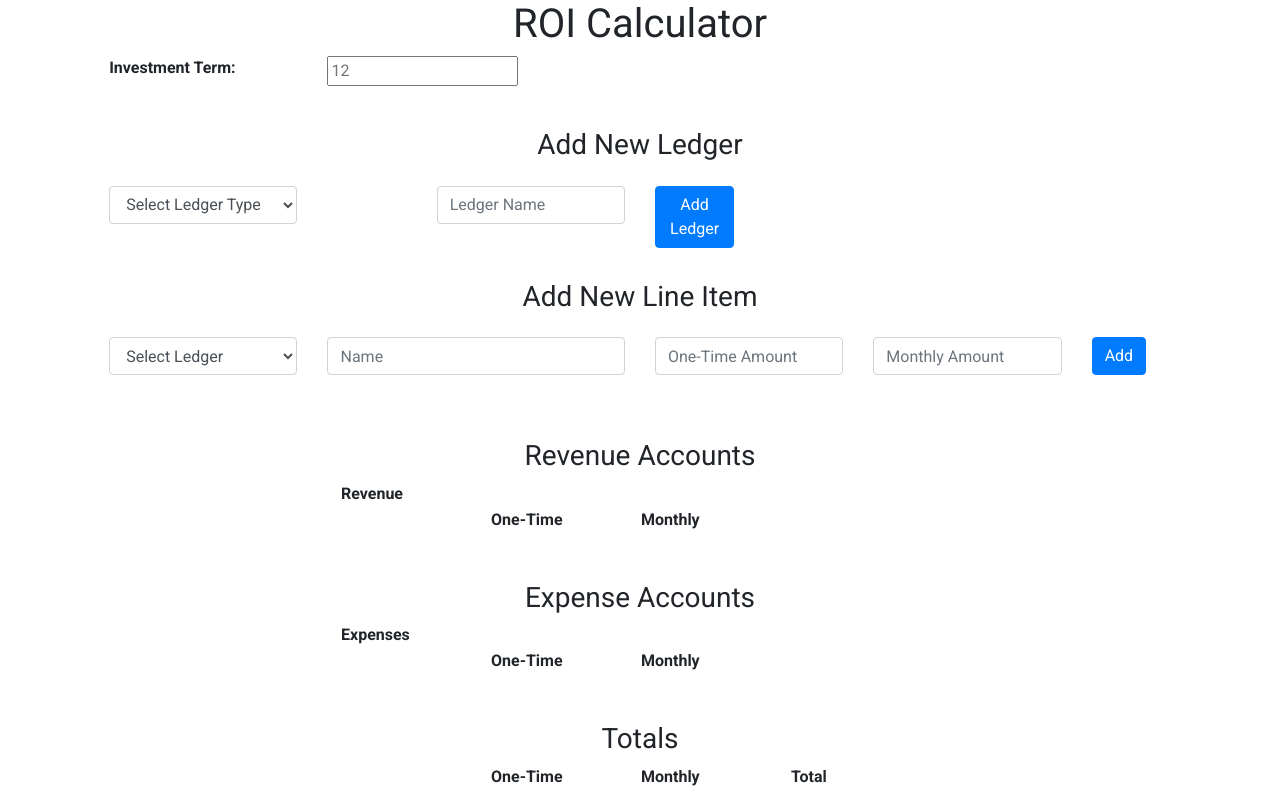
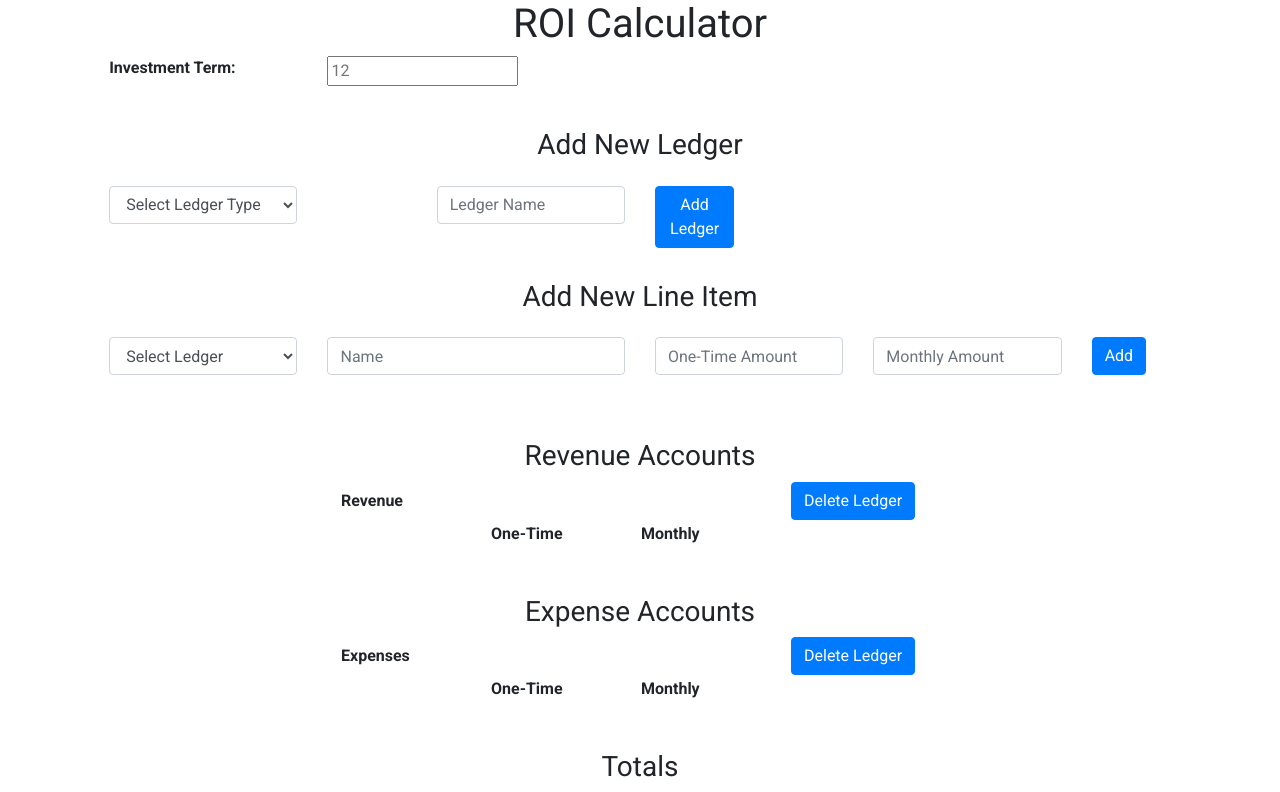
Before and after one commit to zayolab/developer-exercise, a React (Create React App) app: page / in a window 1280 px wide. Shown: the top 792 px of the page. Built offline with nearby package versions, Linux system fonts and the light colour scheme.

Commit message:
Implement deletion of ledgers/accounts

```diff
--- a/src/App.js
+++ b/src/App.js
@@ -33,6 +33,7 @@ class App extends Component {
             ]
         };
 
+        // helper functions
         this.ledgerAt = this.ledgerAt.bind(this);
 
         this.handleDeleteItem = this.handleDeleteItem.bind(this);
@@ -53,17 +54,25 @@ class App extends Component {
     }
 
     /**
-     * Return the ledger at overall index 'index'
-     * Since we have two separate ledger types and assign indices to the concatenated array,
-     * this method is convenient for finding the _actual_ ledger at a given index.
+     * Return the ledger group (revenue or expenses) and index within said group at the given total index
      * I always concat revenues first, expenses after
+     * Returns:
+     * {
+     *     ledgerGroup: this.ledgers.revenues or this.ledgers.expenses
+     *     index: The index *within the group* of the selected ledger
+     * }
      */
     ledgerAt(index) {
+        // check input errors
         if(index < 0) throw new TypeError("Index must be >= 0");
-        // if index is below the number of revenue ledgers, we're referring to one of them
-        if(index < this.ledgers.revenue.length) return this.ledgers.revenue[index];
-        // otherwise, it will be in expenses, but offset by the length of the revenues array
-        return this.ledgers.expenses[index - this.ledgers.revenue.length];
+        if(isNaN(index)) throw new TypeError("Index must be a number");
+
+        //Find ledger type.
+        //Since I concat revenue:expenses in generating indices, (index<revenue.length) belongs to revenue, otherwise expenses
+        if(index < this.ledgers.revenue.length) {
+            return {ledgerGroup: this.ledgers.revenue, index: index};
+        }
+        return {ledgerGroup: this.ledgers.expenses, index: index - this.ledgers.revenue.length};
     }
 
     // controlled ledger form elements, watch for changes
@@ -149,7 +158,8 @@ class App extends Component {
         // if there are no form errors, add accordingly
         else {
             // grab state revenues or expenses ledger.
-            let ledger = this.ledgerAt(this.state.selectedLedgerIndex);
+            let ledgerInfo = this.ledgerAt(this.state.selectedLedgerIndex);
+            let ledger = ledgerInfo.ledgerGroup[ledgerInfo.index];
             ledger.addItem(this.state.newName, this.state.newOneTime, this.state.newMonthly);
             // set state with new totals and items array, clear errors displaying and form contents
             this.setState({
@@ -163,8 +173,17 @@ class App extends Component {
         }
     }
 
+    // delete a ledger/account
     handleDeleteLedger(index) {
+        let ledgerInfo = this.ledgerAt(index);
+        let ledger = ledgerInfo.ledgerGroup[ledgerInfo.index];
+        ledgerInfo.ledgerGroup.splice(index, 1);
 
+        //Clear the ledger select field to ensure that this.selectedLedgerIndex is updated to reflect the change
+        this.setState({
+            selectedLedgerIndex: undefined
+        });
+        this.forceUpdate();
     }
 
     //add a new ledger/account of type revenue or expense
@@ -189,20 +208,20 @@ class App extends Component {
     }
 
     render() {
-        let ledgerList = this.ledgers.revenue.concat(this.ledgers.expenses);
-        let ledgerOptions = ledgerList.map((ledger, index) => {
+        let ledgers = this.ledgers.revenue.concat(this.ledgers.expenses);
+        let ledgerOptions = ledgers.map((ledger, index) => {
             return (
                     <option value={index}>{ledger.name}</option>
             );
         });
         let revenueTables = this.ledgers.revenue.map((ledger, index) => {
             return (
-                    <LedgerTable ledger={ledger} deleteCallback={this.handleDeleteItem} />
+                    <LedgerTable index={index} ledger={ledger} deleteItemCallback={this.handleDeleteItem} deleteLedgerCallback={this.handleDeleteLedger}/>
             );
         });
         let expenseTables = this.ledgers.expenses.map((ledger, index) => {
             return (
-                <LedgerTable ledger={ledger} deleteCallback={this.handleDeleteItem} />
+                    <LedgerTable index={index} ledger={ledger} deleteItemCallback={this.handleDeleteItem} deleteLedgerCallback={this.handleDeleteLedger}/>
             );
         });
 
--- a/src/ledger.js
+++ b/src/ledger.js
@@ -53,7 +53,8 @@ export class ledger {
  * Properties:
  * name: The name of the ledger. Must be the same as one of the ledgers in the app.
  * ledger: The ledger object which holds the investments/accounts
- * deleteCallback: The function to call when a row in the ledger is deleted
+ * deleteItemCallback: The function to call when a row in the ledger is deleted
+ * deleteLedgercallback: The function to call when the ledger itself is deleted
  */
 export class LedgerTable extends Component {
     render() {
@@ -65,7 +66,7 @@ export class LedgerTable extends Component {
                     <td>{item.name}</td>
                     <td>${item.oneTime.toFixed(2)}</td>
                     <td>${item.monthly.toFixed(2)}</td>
-                    <td><Button onClick={() => this.props.deleteCallback(ledger, index)}>Delete</Button></td>
+                    <td><Button onClick={() => this.props.deleteItemCallback(ledger, index)}>Delete Item</Button></td>
                     </tr>
             );
         });
@@ -75,6 +76,9 @@ export class LedgerTable extends Component {
                 <thead>
                 <tr>
                 <th>{tableName}</th>
+                <td></td>
+                <td></td>
+                <td><Button onClick={() => this.props.deleteLedgerCallback(this.props.index)}>Delete Ledger</Button></td>
                 </tr>
                 <tr>
                 <th></th>
```
